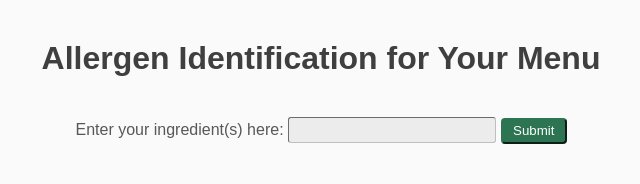
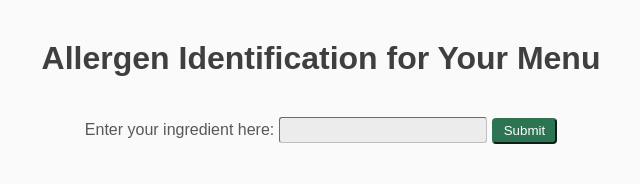
Before and after one commit to savybeav/allergen-menu-key-generator, a React app: page / in a window 1280 px wide. Shown: the top 184 px of the page, without its empty margins (319-959 px from the left). Built offline with nearby package versions, Linux system fonts and the light colour scheme.

Commit message:
updated text for ingredient search and results.

```diff
--- a/client/components/IngredientSearch.jsx
+++ b/client/components/IngredientSearch.jsx
@@ -25,7 +25,7 @@ const Search = (props) => {
   };
   return (
   <div className="ingredientSearch">
-    <span>Enter your ingredient(s) here: </span>
+    <span>Enter your ingredient here: </span>
     <input id="input"/>
     <button type="button" onClick={searchDatabase}>Submit</button>
     <p>
--- a/client/components/resultsDisplay.jsx
+++ b/client/components/resultsDisplay.jsx
@@ -4,7 +4,7 @@ import React from 'react';
 const Result = (props) => {
   return (
     <div id="results">
-      <span>Here are your allergen key(s): {props.result}</span>
+      <span>Here are your allergen key: {props.result}</span>
     </div>
   )
 }
```
